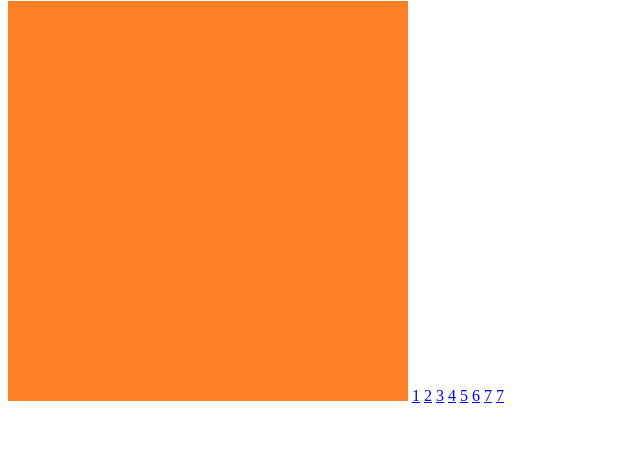
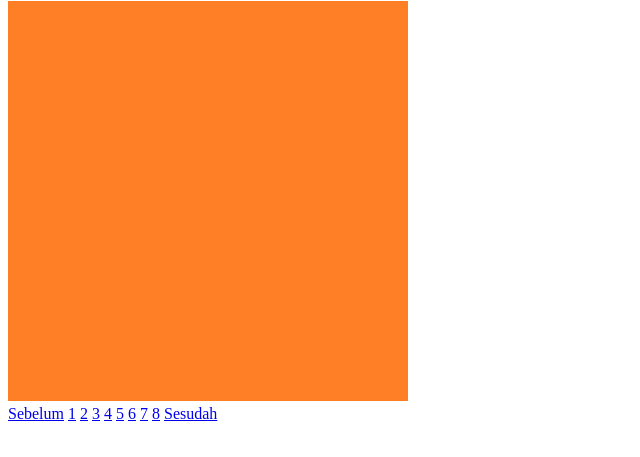
Before and after one commit to Variabel-zero/SK---Javascrip_gamabr_dinamis_ganti.Learning, a plain HTML site: page index.html in a window 1280 px wide. Shown: the part 79-536 px from the top of the page, without its empty margins (0-640 px from the left). Drawn offline with Linux system fonts and the light colour scheme.

Commit message:
membuat tombol sesudah dan sebelum yang dinamis

```diff
--- a/index.html
+++ b/index.html
@@ -7,6 +7,10 @@
 <body>
 	<h1>Galeri JavaScript</h1>
 	<img src='images/0.png' alt="gambar tidak ditemukan" id='ganti'>
+	<br />
+
+	<a href="#" onclick="sebelum()">Sebelum</a>
+
 	<a href="#" onclick="ganti(0)">1</a>
 	<a href="#" onclick="ganti(1)">2</a>
 	<a href="#" onclick="ganti(2)">3</a>
@@ -14,12 +18,41 @@
 	<a href="#" onclick="ganti(4)">5</a>
 	<a href="#" onclick="ganti(5)">6</a>
 	<a href="#" onclick="ganti(6)">7</a>
-	<a href="#" onclick="ganti(7)">7</a>
+	<a href="#" onclick="ganti(7)">8</a>
+
+	<a href="#" onclick="sesudah(0)">Sesudah</a>
 
 	<script>
+		//kita buat variabel default untuk nomor
+		var nomor = 0;
+
+
 		function ganti(angka){
+			nomor = angka;
 			var lokasi = "images/"+angka+".png"
 			document.getElementById('ganti').src = lokasi;
+			return false;
+		}
+
+		//kita cari terlebih dahulu nomor yang sedang aktif
+		function sebelum(){
+			nomor = nomor - 1;
+			if(nomor < 0){
+				nomor = 7;
+			}
+			var lokasi = "images/"+nomor+".png"
+			document.getElementById('ganti').src = lokasi;
+			return false;
+		}
+
+		function sesudah(){
+			nomor = nomor + 1;
+			if(nomor > 7){
+				nomor = 0;
+			}
+			var lokasi = "images/"+nomor+".png"
+			document.getElementById('ganti').src = lokasi;
+			return false;
 		}
 	</script>
 </body>
```
